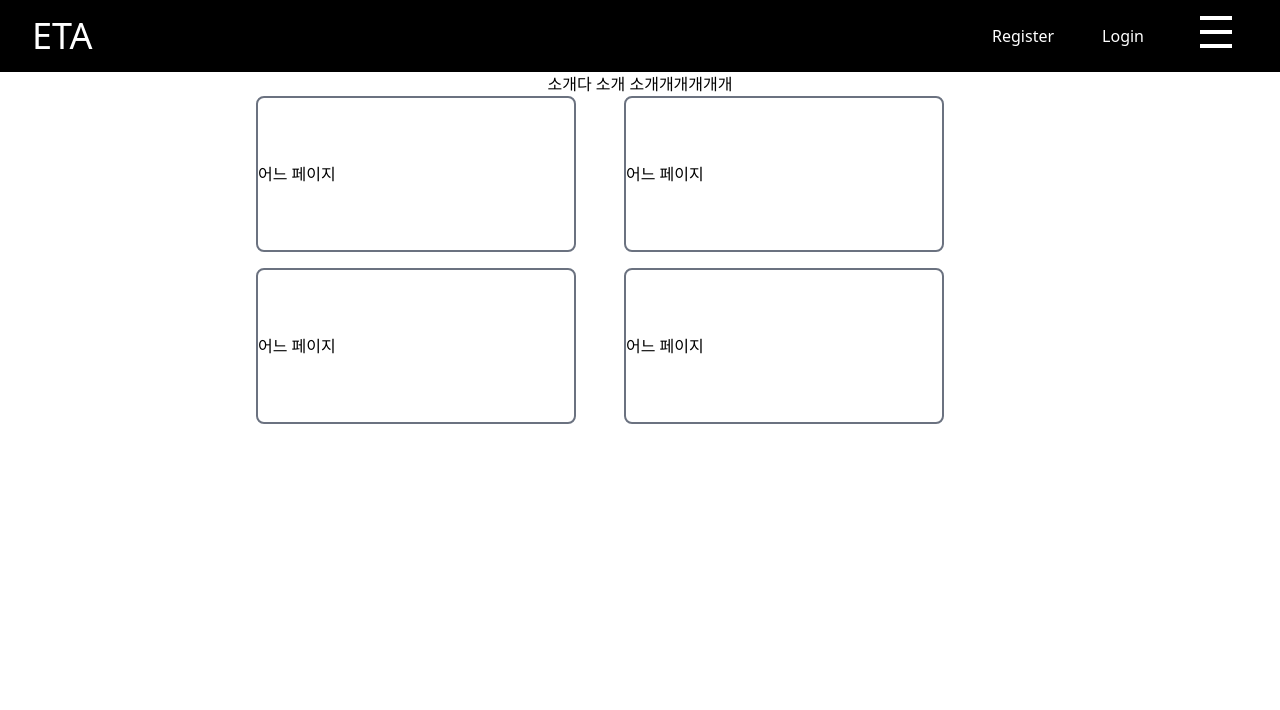
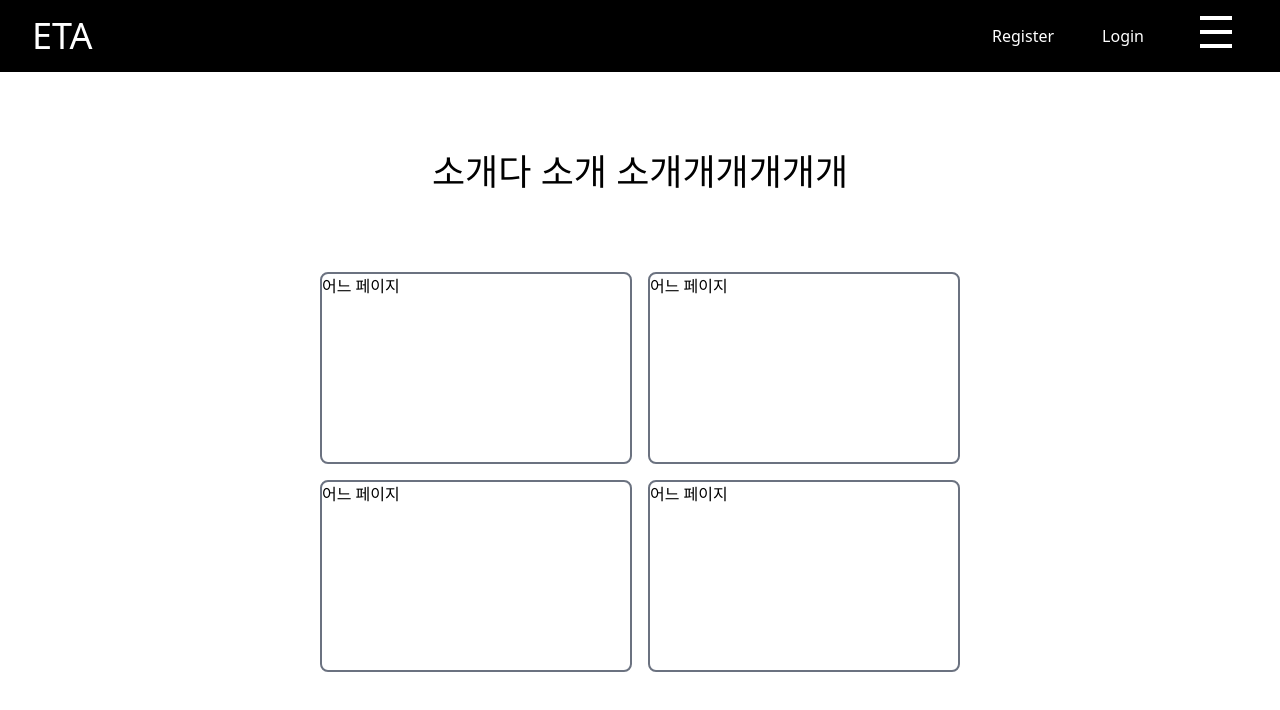
Before and after one commit to JisooOvO/DataAnalystProject-Frontend-YoungmanProject, a React (Create React App) app: page / in a window 1280 px wide. Shown: the top 710 px of the page. Built offline with nearby package versions, Linux system fonts and the light colour scheme.

Commit message:
update at 4pm

```diff
--- /dev/null
+++ b/src/component/ChatBot.js
@@ -0,0 +1,11 @@
+import React from 'react'
+
+const ChatBot = () => {
+  return (
+    <div>
+
+    </div>
+  )
+}
+
+export default ChatBot
--- /dev/null
+++ b/src/component/mainpage/LoginSignupButton.js
@@ -0,0 +1,10 @@
+
+const LoginSignupButton = () => {
+  return (
+    <div className="border-2">
+
+    </div>
+  )
+}
+
+export default LoginSignupButton
--- a/src/component/MainButton.js
+++ b/src/component/mainpage/MainButton.js
@@ -2,7 +2,7 @@ import React from 'react'
 
 const MainButton = () => {
   return (
-    <div className="border-2 border-gray-500 rounded-lg w-[20rem] py-16">
+    <div className="border-2 border-gray-500 rounded-lg w-full h-full">
         어느 페이지
     </div>
   )
--- a/src/page/MainPage.js
+++ b/src/page/MainPage.js
@@ -1,16 +1,15 @@
 import React, { useState } from 'react'
 import Header from '../component/Header';
-import MainButton from '../component/MainButton';
+import MainButton from '../component/mainpage/MainButton';
 
 const MainPage = () => {
 
   return (
-    <div className="max-w-[1920px] mx-auto">
+    <div className="w-full h-full mx-auto">
       <Header />
-      <main className='h-screen px-60'>
-        <h1 className='flex justify-center'>소개다 소개 소개개개개개개</h1>
-        <div></div>
-        <div className="grid grid-cols-2 place-items-center w-[45rem] gap-4">
+      <main className='w-full h-full flex flex-col items-center'>
+        <h1 className='flex justify-center text-4xl p-[5rem]'>소개다 소개 소개개개개개개</h1>
+        <div className="w-[50%] h-[50%] gap-4 grid sm:grid-cols-2 items-center justify-center gap-x-4` ">
           <MainButton />
           <MainButton />
           <MainButton />
```
Also changed, not shown: src/component/RLButton.js (deleted).
